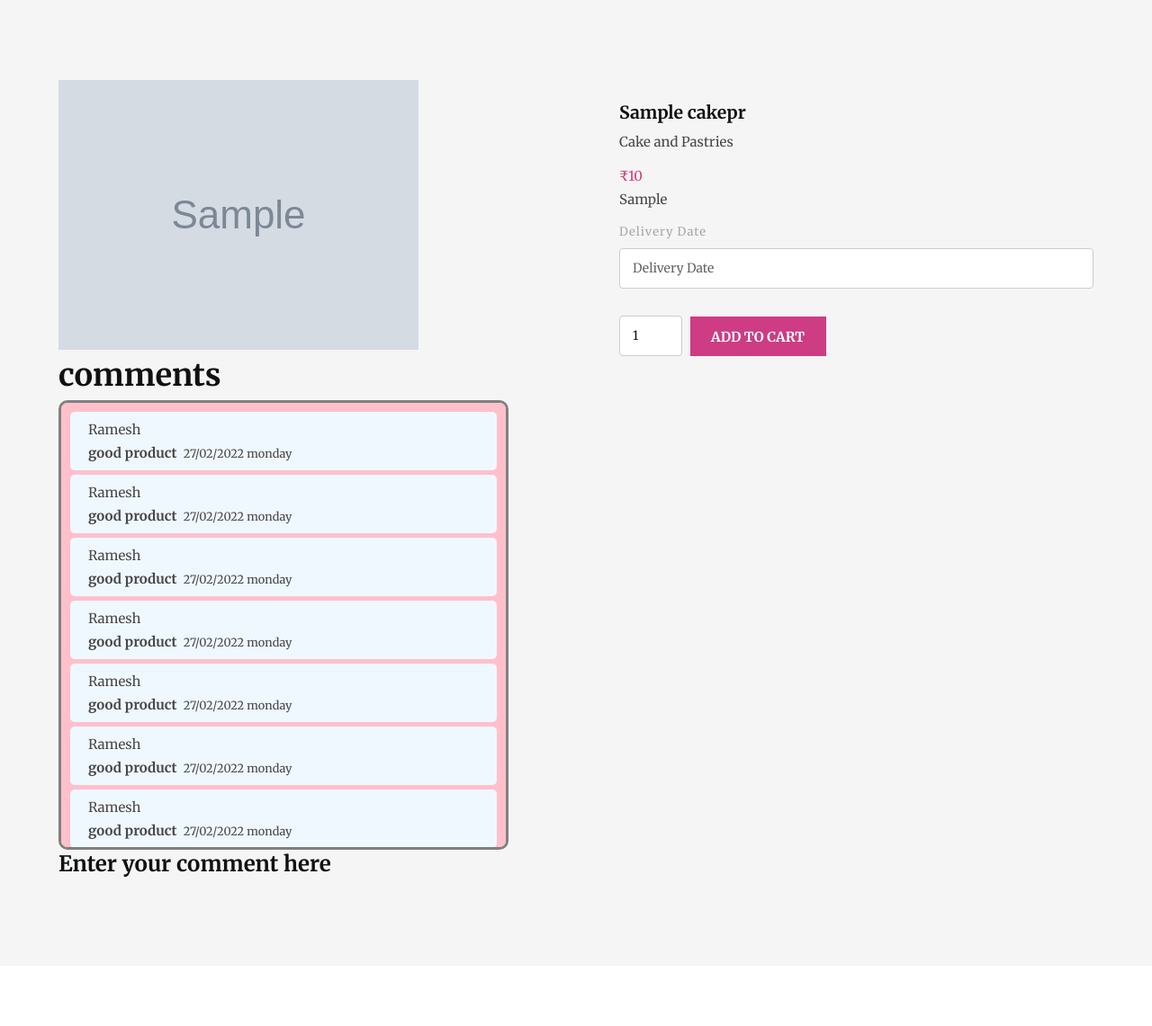
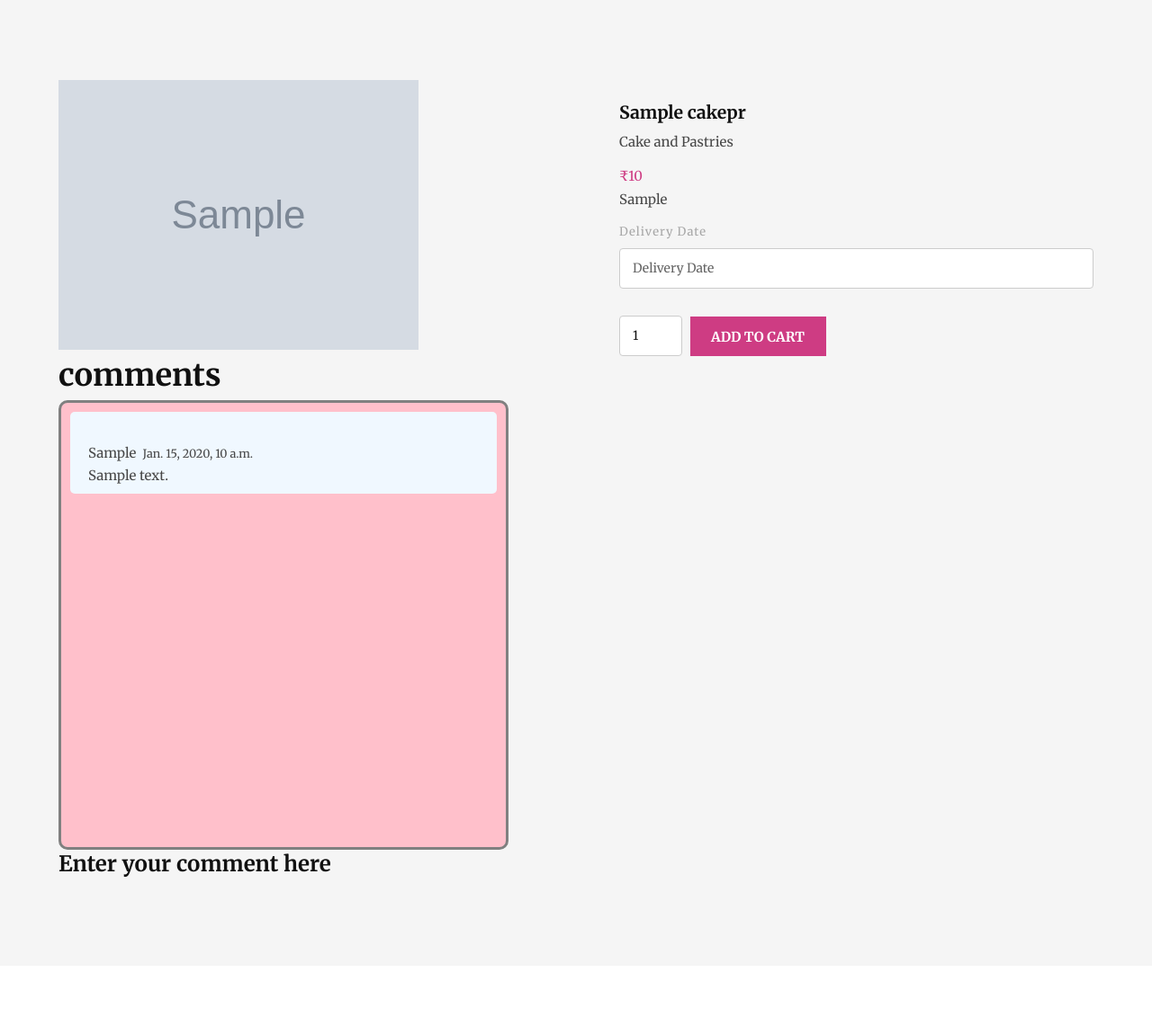
Before and after one commit to anuchris620/Pastry_hub, a Django app: page /pro/?id=1 in a window 1280 px wide. Shown: the part 764-1905 px from the top of the page at 90% size. Run offline with Django 4.2, Linux system fonts and the light colour scheme; tables that the repository leaves empty hold one stand-in row (values such as "Sample post"); grey boxes marked "Sample" are stand-in pictures; some libraries are stand-ins or nearby versions; some web fonts are replaced.

Commit message:
completed comment section, while clicking the home page of the product section redirect to home page.

```diff
--- a/Home/urls.py
+++ b/Home/urls.py
@@ -4,8 +4,8 @@ from . import views
 urlpatterns = [
 
     path( 'test/',views.ind),
-    path('',views.index),
+    path('',views.index, name='home'),
     path('login/',views.log, name='loginpage'),
     path('register/',views.reg, name='regipage'),
-    path('logout/',views.logt)
+    path('logout/',views.logt),
 ]
--- a/Home/views.py
+++ b/Home/views.py
@@ -93,6 +93,7 @@ def logt(request):
 
 
 
+
 """def logsub(request):
     uname=request.POST['uname']
     pname=request.POST['password']
--- a/product/admin.py
+++ b/product/admin.py
@@ -1,4 +1,5 @@
 from django.contrib import admin
-from .models import CakePr
+from .models import CakePr,CommentBox
 # Register your models here.
 admin.site.register(CakePr)
+admin.site.register(CommentBox)
--- a/product/models.py
+++ b/product/models.py
@@ -8,9 +8,13 @@ class CakePr(models.Model):  #inheritance
     Discount=models.IntegerField(default=0)
     Discpt=models.TextField()
     Date=models.DateTimeField(auto_now_add=True)     #take the correct date.
+    def __str__(self):        #to get the product name in admin
+        return self.Name
 
 class CommentBox(models.Model):
     pro=models.ForeignKey(CakePr,related_name='Comments',on_delete=models.CASCADE)
     User=models.CharField(max_length=200)
     Comment=models.TextField()
     Date=models.DateTimeField(auto_now_add=True)
+    def __str__(self):
+        return self.pro.Name #to get the product name in admin call the object pro and name Name
--- a/product/views.py
+++ b/product/views.py
@@ -1,5 +1,5 @@
-from django.shortcuts import render
-from product.models import CakePr
+from django.shortcuts import render,redirect
+from product.models import CakePr,CommentBox
 # Create your views here.
 def pro(request):
     return render(request,'test.html')
@@ -14,5 +14,6 @@ def commentarea(request):
     cmd=request.GET['cmt']
     user=request.GET['user']
     pro=request.GET['pro']
-    print('hi',cmd,user,pro)
-    return render (request,'test.html')
+    comment=CommentBox.objects.create(User=user,Comment=cmd,pro_id=pro)  #insert comment in sql, User in models, user we created in commentarea, pro_if since FOREIGNKEY
+    comment.save();
+    return redirect ('/pro/?id='+pro)
--- a/template/single-product.html
+++ b/template/single-product.html
@@ -98,7 +98,7 @@
 
 						<div class="navbar-collapse collapse" id="slide-navbar-collapse">
 							<ul class="navbar-nav list-inline text-uppercase">
-								<li class="nav-item text-hover"><a href="index.html" class="nav-link"
+								<li class="nav-item text-hover"><a href="{% url 'home' %}" class="nav-link"
 										data-effect="Home">Home</a></li>
 								<li class="nav-item text-hover"><a href="about.html" class="nav-link"
 										data-effect="About Us">About us</a></li>
@@ -201,31 +201,16 @@
 
 				<div><h2>comments</h2>
 					<div class="comment-box">
-						<p>
-							Ramesh  <br><b>good product</b> &nbsp;<small>27/02/2022 monday </small>
-						</p>
-						<p>
-							Ramesh  <br><b>good product</b> &nbsp;<small>27/02/2022 monday </small>
-						</p>
-						<p>
-							Ramesh  <br><b>good product</b> &nbsp;<small>27/02/2022 monday </small>
-						</p>
-						<p>
-							Ramesh  <br><b>good product</b> &nbsp;<small>27/02/2022 monday </small>
-						</p>
-						<p>
-							Ramesh  <br><b>good product</b> &nbsp;<small>27/02/2022 monday </small>
-						</p>
-						<p>
-							Ramesh  <br><b>good product</b> &nbsp;<small>27/02/2022 monday </small>
-						</p>
-						<p>
-							Ramesh  <br><b>good product</b> &nbsp;<small>27/02/2022 monday </small>
-						</p>
-						<p>
-							Ramesh  <br><b>good product</b> &nbsp;<small>27/02/2022 monday </small>
-						</p>
-
+						{% if prodetails.Comments.all %}
+							{% for pdetails in prodetails.Comments.all %}
+							<p>
+								<br>{{pdetails.User}}<b></b> &nbsp;<small>{{pdetails.Date}}</small><br>
+									{{pdetails.Comment}}
+							</p>
+							{% endfor %}
+						{% else %}
+							<h2>no comments...</h2>
+						{% endif %}
 					</div>
 					<h3>Enter your comment here</h3>
 					{% if user.is_authenticated %}
@@ -237,7 +222,7 @@
 						<button type="submit">submit</button>
 					</div>
 					</form>
-					{% endif%}
+					{% endif %}
 				</div>
 
 
```
Also changed, not shown: product/migrations/0002_commentbox.py (added).
